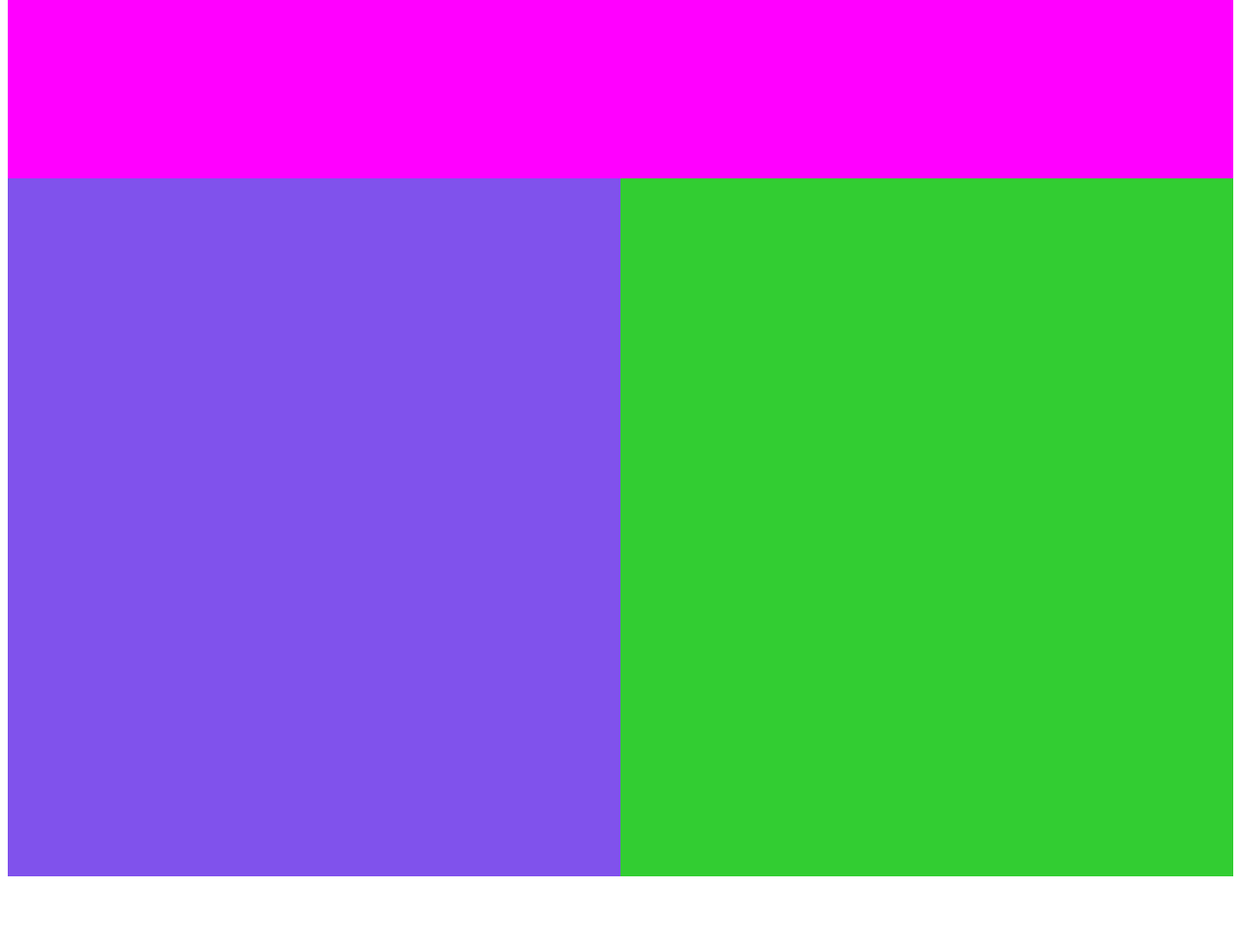
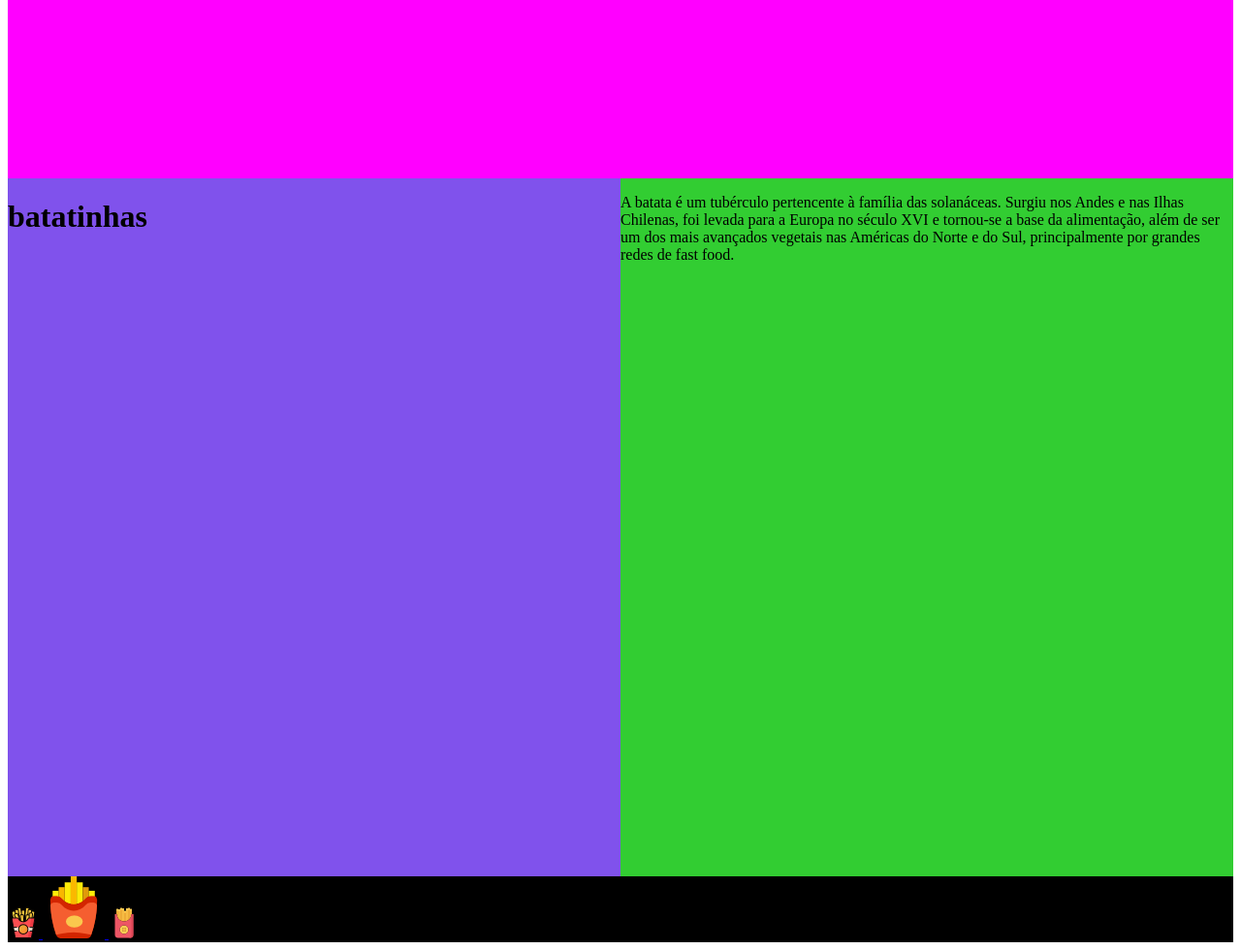
Before and after one commit to douglasklemesb3/302-responsividade, a plain HTML site: page index.html in a window 1280 px wide. Shown: the part 64-1044 px from the top of the page at 97% size. Before the commit the page ends 976 px from the top, so only its background shows below. Drawn offline with Linux system fonts and the light colour scheme; a web font is replaced by a local one.

Commit message:
Criar novos icones

```diff
--- a/index.html
+++ b/index.html
@@ -24,12 +24,28 @@
     </nav>
 
     <header>
-
+        <h1>batatinhas</h1>
     </header>
 
     <section>
+        <p> A batata é um tubérculo pertencente à família das solanáceas. Surgiu nos Andes e nas Ilhas Chilenas, foi levada para a Europa no século XVI e tornou-se a base da alimentação, além de ser um dos mais avançados vegetais nas Américas do Norte e do Sul, principalmente por grandes redes de fast food.
 
+        </p>
     </section>
+
+    <footer>
+
+        <div>
+            <A  href = " "  alvo = " _blank " >
+                <img  src = "img/fried-potatoes.png"  alt = " " >
+            </a >
+            <A  href = "  "  alvo = " _blank " >
+                <img  src = "img/fries.png"  alt = " " >
+            </a >
+            <A  href = " "  alvo = " _blank " >
+                 <img  src = "img/french-fries.png"  alt = " " >
+            </a >
+        </div >
     </footer>
 </body>
 </html>
```
